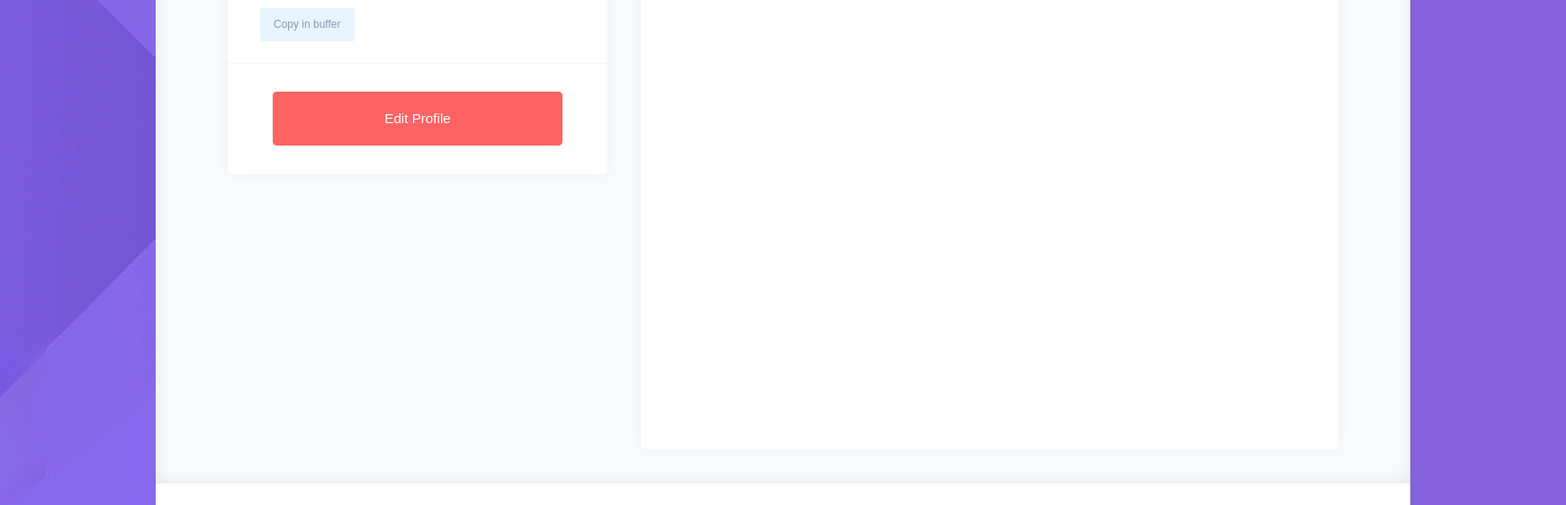
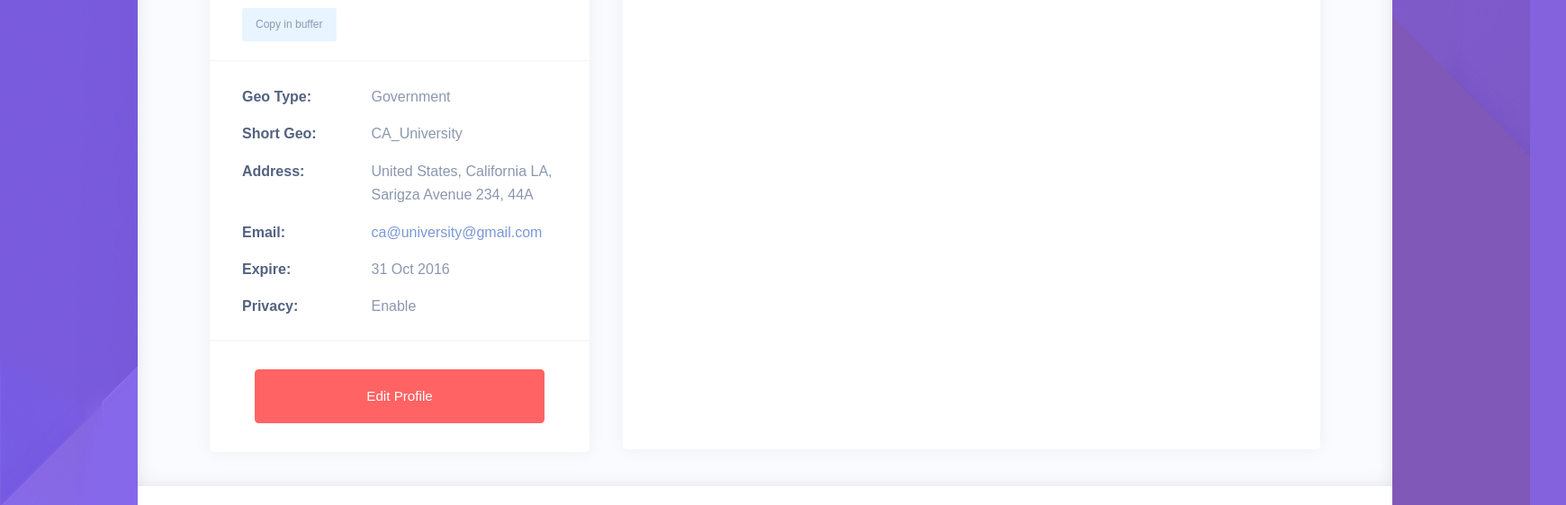
Before and after one commit to ellaine13/akveo-test-app, a plain HTML site: page index.html in a window 1280 px wide. Shown: the part 350-912 px from the top of the page at 90% size, 1740 px wide, since content can reach past the window. Drawn offline with Linux system fonts and the light colour scheme.

Commit message:
'tableData' block added.

```diff
--- a/css/main.css
+++ b/css/main.css
@@ -1,6 +1,8 @@
 html {
 	line-height: 1.15;
 	-webkit-text-size-adjust: 100%;
+
+	width: 1700px;
 }
 
 body {
@@ -19,8 +21,6 @@ body {
 	background-position: center center;
 	background-color: #8462dd;
 	background-size: cover;
-
-	width: 1700px;
 }
 
 h1 {
@@ -401,7 +401,7 @@ a:hover {
 }
 
 .box__head {
-	padding: 24px 36px;
+	padding: 24px 36px 21px;
 	border-bottom: 1px solid #f6f6f8;
 }
 
@@ -461,11 +461,40 @@ a:hover {
 	margin-bottom: .75em;
 }
 
+.box__content {
+	padding: 19px 36px 16px;
+	border-bottom: 2px solid #f9f9f9;
+}
+
 .box__foot {
 	padding: 31px 36px 32px;
 	text-align: center;
 }
 /* END box */
+
+
+/* tableData */
+.tableData {
+	text-align: left;
+	border: 0;
+	border-collapse: collapse;
+	border-spacing: 0;
+	line-height: 1.65;
+	color: #8b97af;
+}
+
+.tableData th {
+	width: 41%;
+	vertical-align: top;
+	padding: 8px 0 7px;
+	color: #536281;
+}
+
+.tableData td {
+	vertical-align: top;
+	padding: 8px 0 7px;
+}
+/* END tableData */
 
 
 /* btn */
--- a/index.html
+++ b/index.html
@@ -83,9 +83,37 @@
             </header>
 
             <div class="box__content">
-              <div class="box__line">
+              <table class="tableData">
+                <tr class="tableData__row">
+                  <th scope="row">Geo&nbsp;Type:</th>
+                  <td>Government</td>
+                </tr>
 
-              </div>
+                <tr class="tableData__row">
+                  <th scope="row">Short&nbsp;Geo:</th>
+                  <td>CA_University</td>
+                </tr>
+
+                <tr class="tableData__row">
+                  <th scope="row">Address:</th>
+                  <td>United States, California LA, Sarigza Avenue 234, 44A</td>
+                </tr>
+
+                <tr class="tableData__row">
+                  <th scope="row">Email:</th>
+                  <td><a href="mailto:ca@university@gmail.com">ca@university@gmail.com</a></td>
+                </tr>
+
+                <tr class="tableData__row">
+                  <th scope="row">Expire:</th>
+                  <td><time datetime="2016-10-31 23:59">31 Oct 2016</time></td>
+                </tr>
+
+                <tr class="tableData__row">
+                  <th scope="row">Privacy:</th>
+                  <td>Enable</td>
+                </tr>
+              </table>
             </div>
 
             <footer class="box__foot">
```
